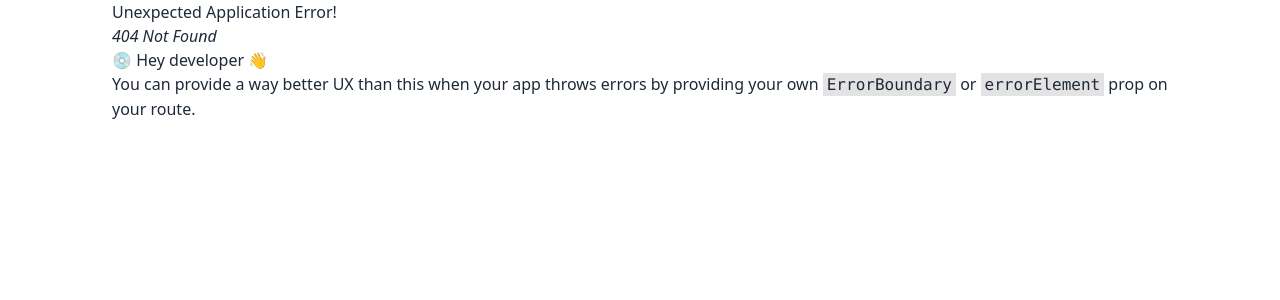
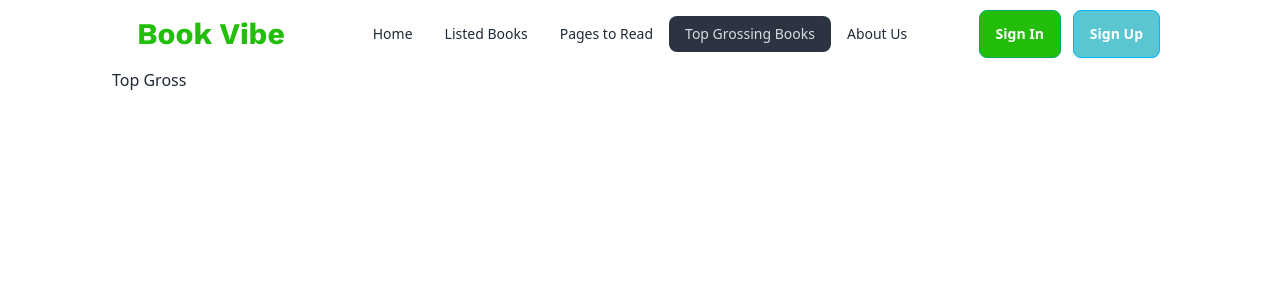
Before and after one commit to samwaseee/Book-Vibe, a React (Vite) app: page /topGrossing in a window 1280 px wide. Before the commit this address had no page. Shown: the top 300 px of the page. Built offline with nearby package versions, Linux system fonts and the light colour scheme; a web font is replaced by a local one.

Commit message:
all components created

```diff
--- /dev/null
+++ b/src/Components/ListedBooks.jsx
@@ -0,0 +1,11 @@
+import React from 'react';
+
+const ListedBooks = () => {
+    return (
+        <div>
+            Books
+        </div>
+    );
+};
+
+export default ListedBooks;
--- /dev/null
+++ b/src/Components/PagesToRead.jsx
@@ -0,0 +1,11 @@
+import React from 'react';
+
+const PagesToRead = () => {
+    return (
+        <div>
+            Pages to Read
+        </div>
+    );
+};
+
+export default PagesToRead;
--- /dev/null
+++ b/src/Components/TopGrossing.jsx
@@ -0,0 +1,11 @@
+import React from 'react';
+
+const TopGrossing = () => {
+    return (
+        <div>
+            Top Gross
+        </div>
+    );
+};
+
+export default TopGrossing;
```
Also changed, not shown: src/main.jsx (+20 -0 lines).
